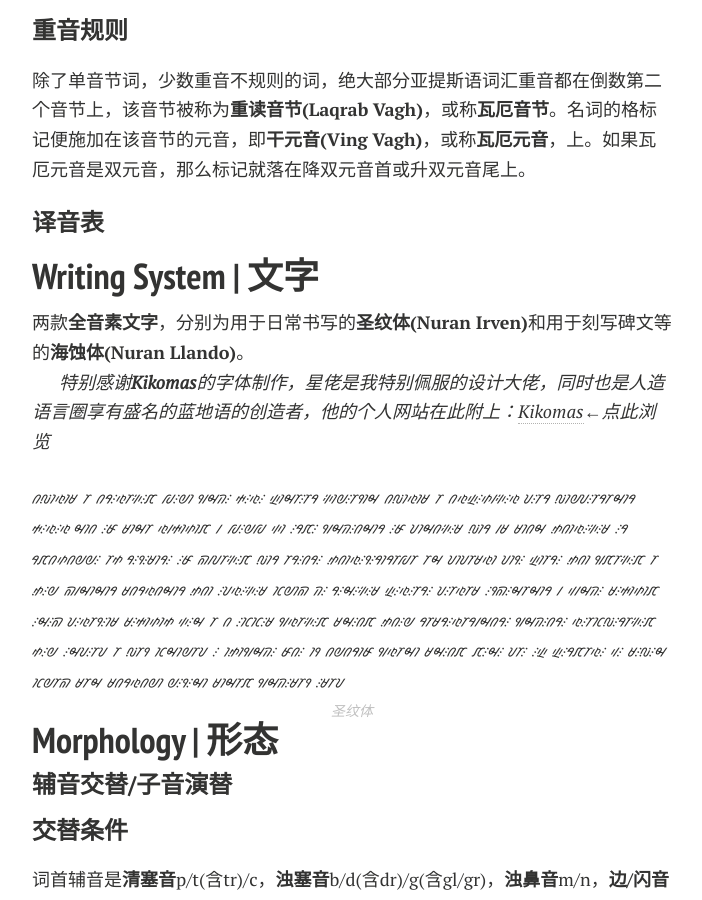
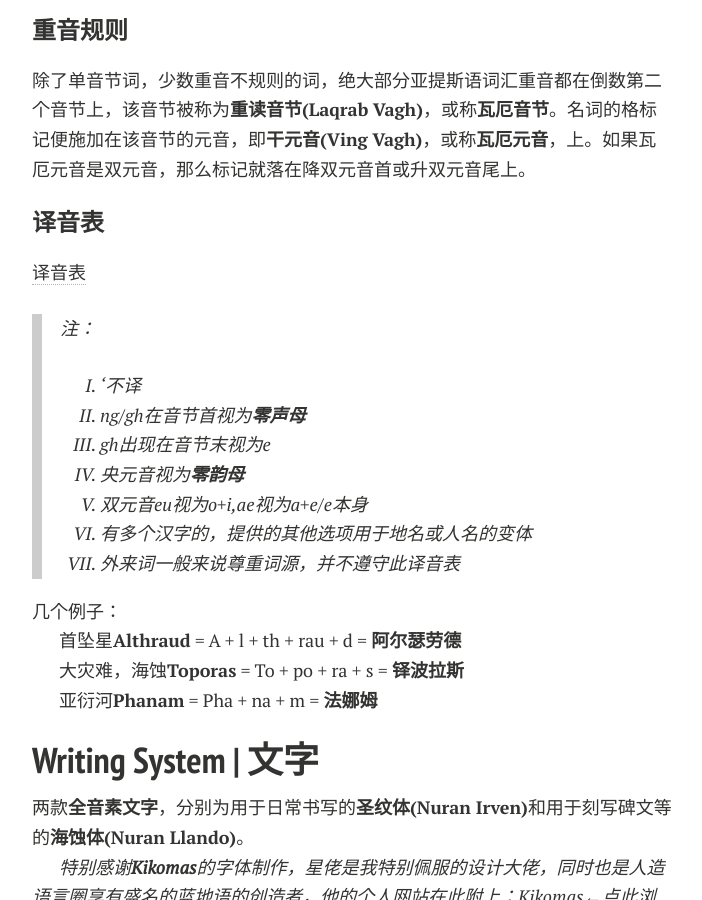
Before and after one commit to Kinnuch/kinnuch.github.io, a Jekyll site: the page built from laim/elandis.md, in a window 1280 px wide and 900 px high, scrolled down 5753 px. Shown: the whole window, without its empty margins (288-990 px from the left). Built offline with Jekyll 4.4.1, drawn with Linux system fonts in a browser that asks for light colours; nearby versions of some CDN libraries; comment, search, counter and statistics services are not loaded; a style sheet for code colours, icons or effects is not loaded.

Commit message:
update elandis

```diff
--- a/laim/elandis.md
+++ b/laim/elandis.md
@@ -210,7 +210,25 @@ title: Elandis
 
 ### 译音表
 
+[译音表](https://kinnuch.github.io/laim/elandis.assets/ContrastTable.png)
 
+>  注：
+>
+> 1. '不译
+> 2. ng/gh在音节首视为**零声母**
+> 3. gh出现在音节末视为e
+> 4. 央元音视为**零韵母**
+> 5. 双元音eu视为o+i,ae视为a+e/e本身
+> 6. 有多个汉字的，提供的其他选项用于地名或人名的变体
+> 7. 外来词一般来说尊重词源，并不遵守此译音表
+
+几个例子：
+
+首坠星**Althraud** = A + l + th + rau + d = **阿尔瑟劳德**
+
+大灾难，海蚀**Toporas** = To + po + ra + s = **铎波拉斯**
+
+亚衍河**Phanam** = Pha + na + m = **法娜姆**
 
 
 
```
Also changed, not shown: laim/elandis.assets/ContrastTable.png (added).
